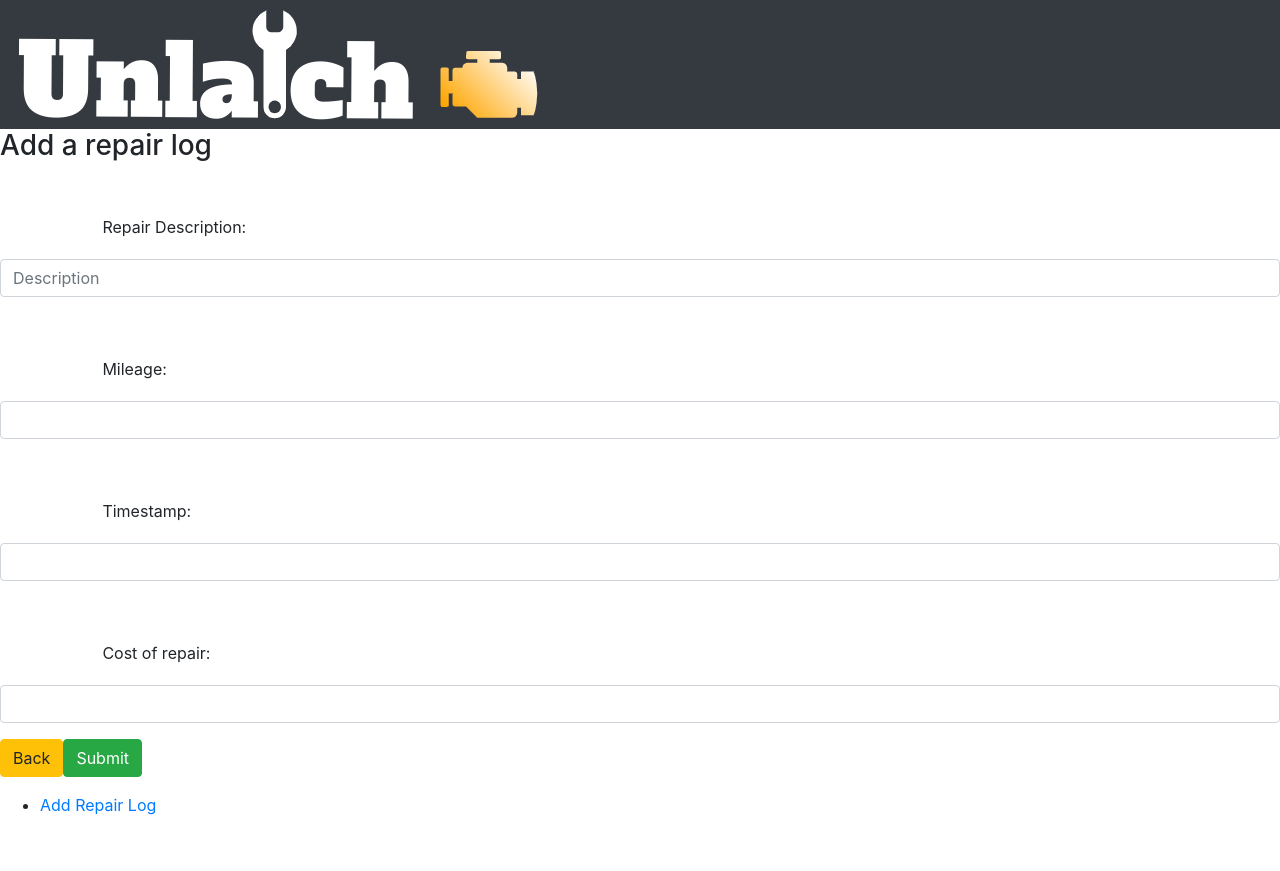
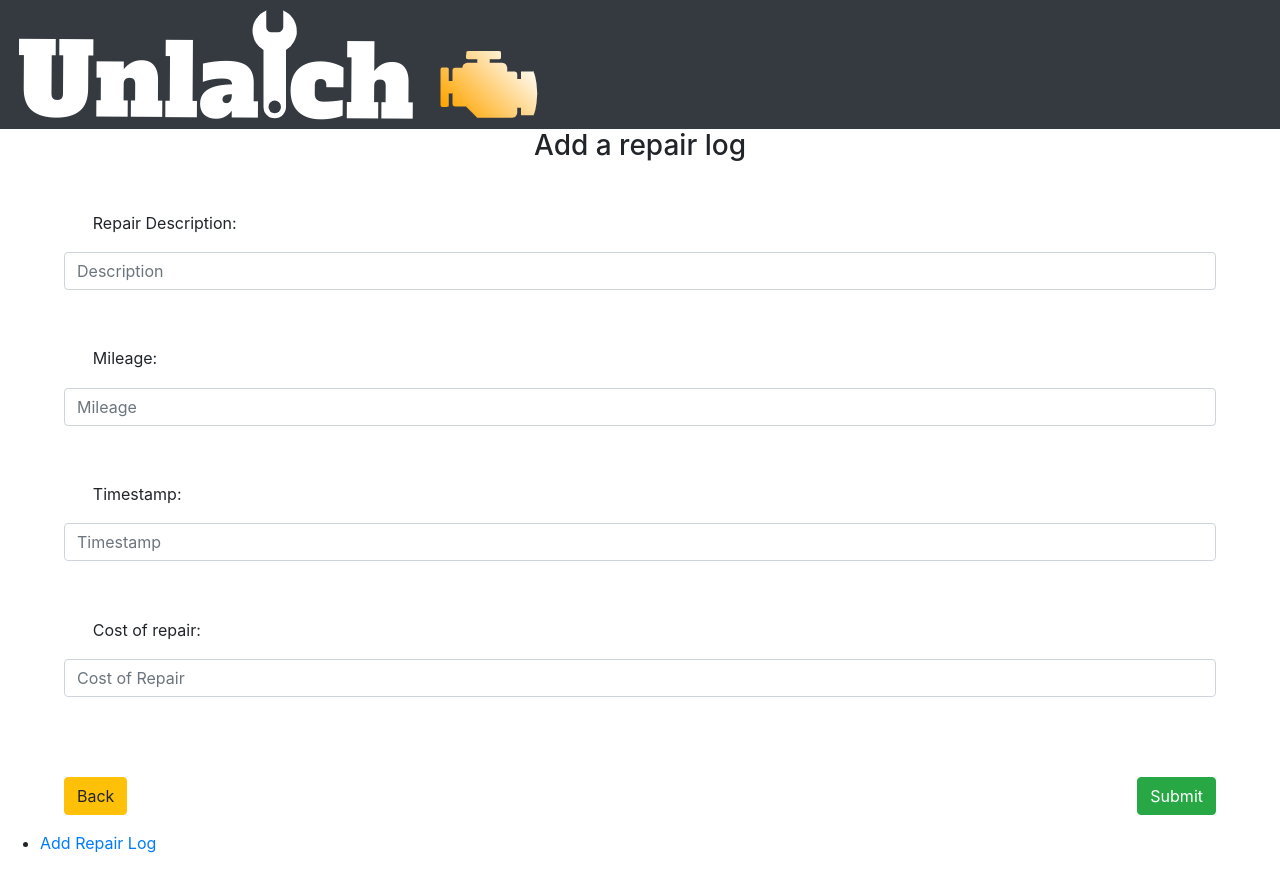
Before and after one commit to Caronise/Unlatch, a React (Create React App) app in the folder frontend/: page /repair_logs in a window 1280 px wide. Before the commit the page ends 833 px from the top, so only its background shows below. Built offline with nearby package versions, Linux system fonts and the light colour scheme; no server answers; what password-validator would draw is missing.

Commit message:
Styled add log repair

```diff
--- a/frontend/src/App.css
+++ b/frontend/src/App.css
@@ -166,8 +166,33 @@ width:auto;
   border-style: none;
 }
 
+.add_log_forms {
+  width: 90%;
+  margin: auto;
+}
+
 .repair_delete.btn-danger {
   margin: 0% 3% 3%;
+}
+
+.add_log {
+  padding: 5% 5% 0;
+  display: flex;
+  justify-content: flex-end;
+}
+
+.repair_log_title {
+  text-align: center;
+}
+
+.add_and_back{
+  padding: 5% 5% 0;
+  display: flex;
+  justify-content: space-between;
+}
+
+.add_label{
+ margin-left: 2.5%;
 }
 
 .footer{
--- a/frontend/src/components/AddRepairLog.js
+++ b/frontend/src/components/AddRepairLog.js
@@ -30,22 +30,25 @@ function AddRepairLog({ currentProject }) {
 
   return (
     <div className="add_repair_log">
-      <h3>Add a repair log</h3>
+      <h3 className="repair_log_title">Add a repair log</h3>
       <Form>
-
-        <Form.Group>
-        <Form.Label>Repair Description:</Form.Label>
+        <Form.Group className="add_log_forms">
+          <Form.Label className="add_label">Repair Description:</Form.Label>
           <Form.Control type="text" id="description" name="description" placeholder="Description" value={description} onChange={event => setDescription(event.target.value)}/>
-        </ Form.Group><Form.Group>
-        <Form.Label>Mileage:</Form.Label>
-        <Form.Control type="text" id="mileage" name="mileage" value={mileage} onChange={event => setMileage(event.target.value)}/>
-        </ Form.Group><Form.Group>
-        <Form.Label>Timestamp:</Form.Label>
-        <Form.Control type="text" id="timestamp" name="timestamp" value={timestamp} onChange={event => setTimestamp(event.target.value)}/>
-        </ Form.Group><Form.Group>
-        <Form.Label>Cost of repair: </Form.Label>
-        <Form.Control type="text" id="cost_of_repair" name="cost_of_repair" value={cost_of_repair} onChange={event => setCost_of_repair(event.target.value)}/>
-        </ Form.Group><Form.Group>
+        </ Form.Group>
+        <Form.Group className="add_log_forms">
+          <Form.Label className="add_label">Mileage:</Form.Label>
+          <Form.Control placeholder="Mileage" type="text" id="mileage" name="mileage" value={mileage} onChange={event => setMileage(event.target.value)}/>
+        </ Form.Group>
+        <Form.Group className="add_log_forms">
+          <Form.Label className="add_label">Timestamp:</Form.Label>
+          <Form.Control placeholder="Timestamp" type="text" id="timestamp" name="timestamp" value={timestamp} onChange={event => setTimestamp(event.target.value)}/>
+        </ Form.Group>
+        <Form.Group className="add_log_forms">
+          <Form.Label className="add_label">Cost of repair: </Form.Label>
+          <Form.Control placeholder="Cost of Repair" type="text" id="cost_of_repair" name="cost_of_repair" value={cost_of_repair} onChange={event => setCost_of_repair(event.target.value)}/>
+        </ Form.Group>
+        <Form.Group className="add_and_back">
           <Button variant="warning" className="add_repair_back_btn" onClick={() => history.push(`/projects/${currentProject.id}`)}>
             Back
           </Button>
--- a/frontend/src/components/SelectedProject.js
+++ b/frontend/src/components/SelectedProject.js
@@ -87,9 +87,11 @@ function SelectedProject({ currentProject }) {
             </Card>
               )}
           </div>
+          <div className="add_log">
+            <Button variant="success">Log Repair</Button>
+          </div>
         </div >
       }
-
       {!loaded && <h1>Loading...</h1>}
     </>
   );
```
Lines whose indentation alone changed are shown as unchanged.
